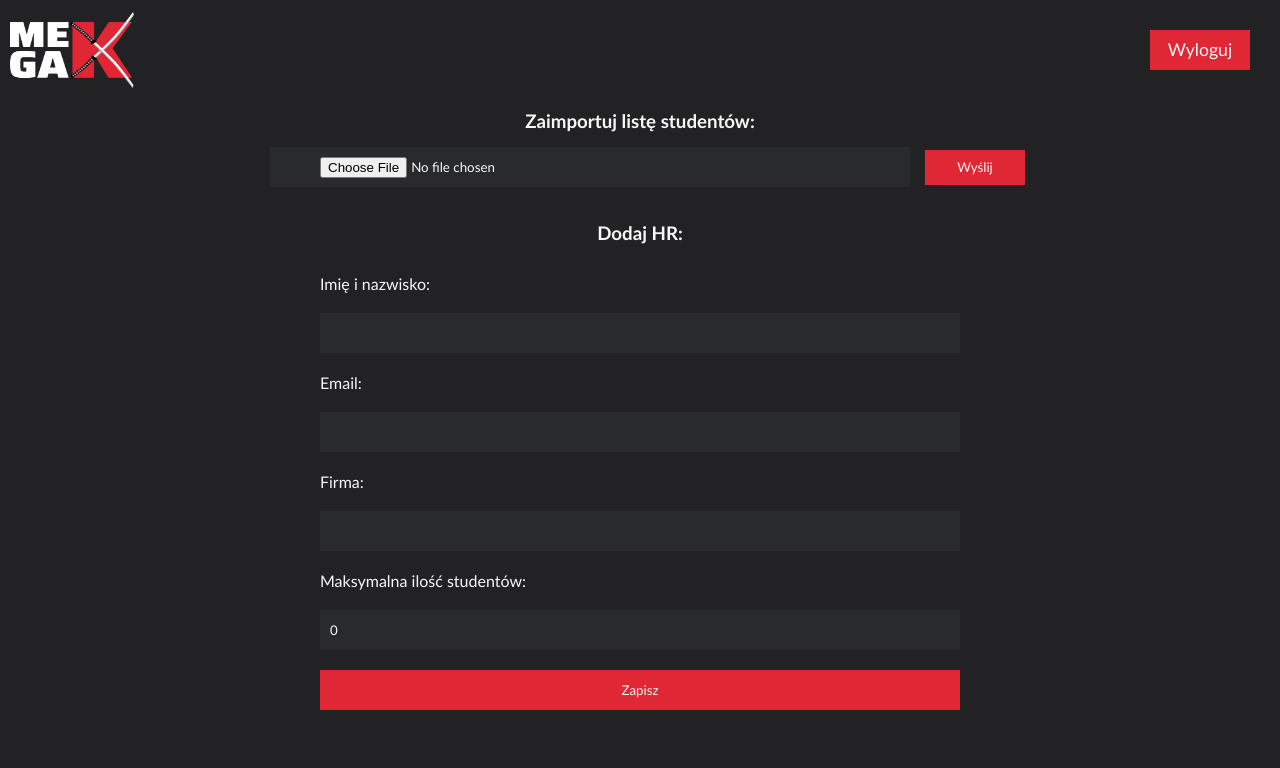
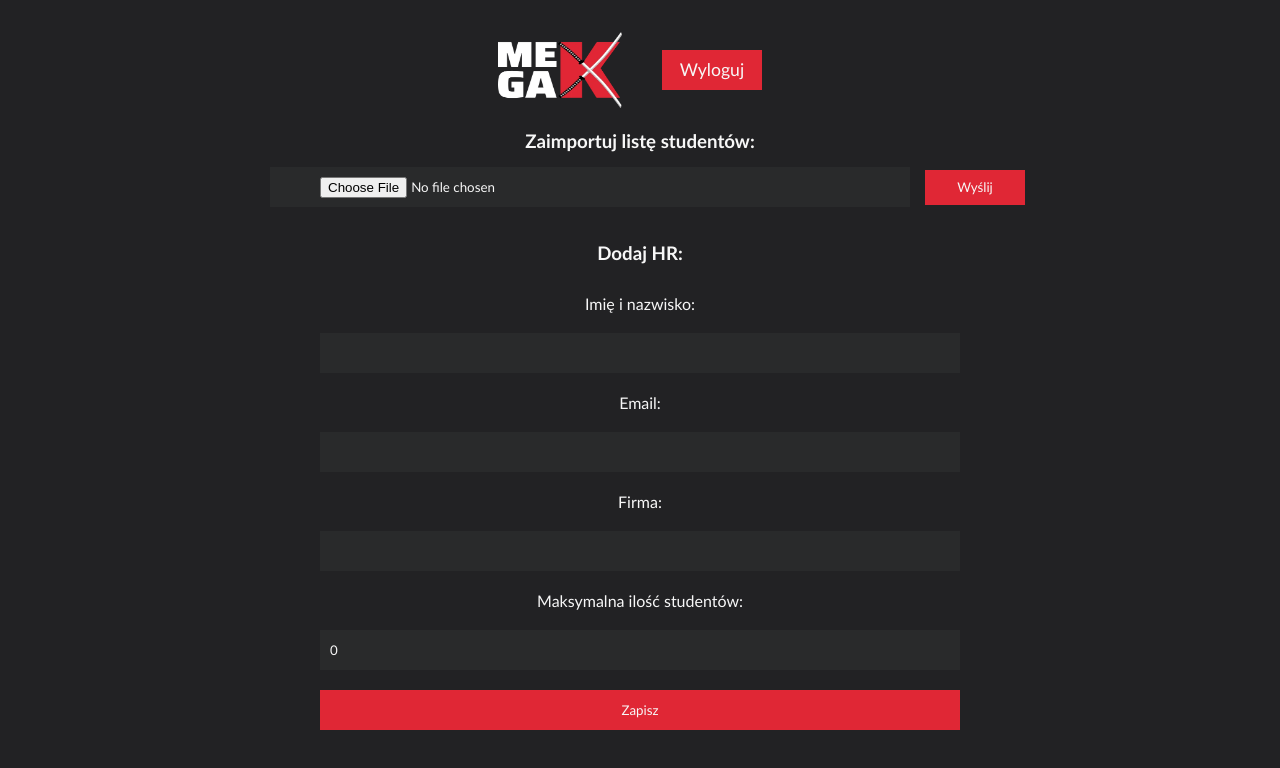
Before and after one commit to patrycja-dev41171/megak-headhunter-6-frontend, a React (Create React App) app: page /home-admin in a window 1280 px wide. Shown: the top 768 px of the page. Built offline with nearby package versions, Linux system fonts and the light colour scheme.

Commit message:
Added styles for container of Home Admin view

```diff
--- a/src/index.css
+++ b/src/index.css
@@ -3,7 +3,6 @@
   padding: 0;
   font-family: Calibri;
   box-sizing: border-box;
-  background-color: #222224;
 }
 
 body {
--- a/src/pages/HomeAdmin/HomeAdmin.css
+++ b/src/pages/HomeAdmin/HomeAdmin.css
@@ -1,3 +1,13 @@
+.home-admin-container {
+    display: flex;
+    flex-direction: column;
+    align-items: center;
+    justify-content: center;
+    text-align: center;
+    height: 100vh;
+    background: #222224;
+    width: 100vw;}
+
 .home-admin_header {
     display: flex;
     align-items: center;
--- a/src/pages/HomeAdmin/HomeAdmin.tsx
+++ b/src/pages/HomeAdmin/HomeAdmin.tsx
@@ -7,7 +7,7 @@
 
 export const HomeAdmin = () => {
   return (
-    <>
+    <div className="home-admin-container">
       <header className="home-admin_header">
         <img
           className="home-admin_img"
@@ -23,6 +23,6 @@
         <StudentImport />
         <AddHR />
       </main>
-    </>
+    </div>
   );
 };
```
